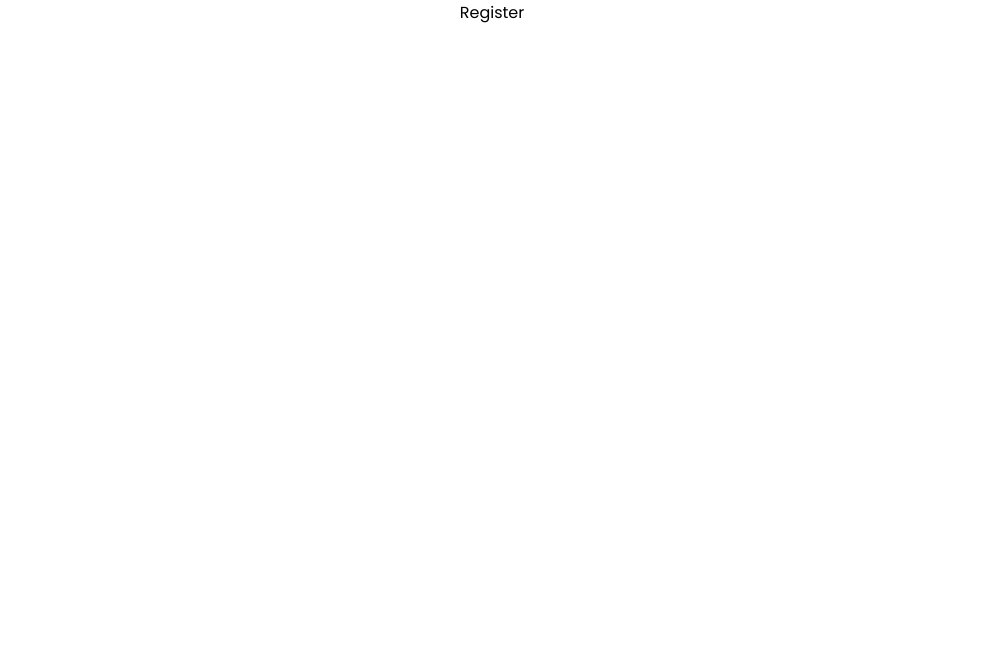
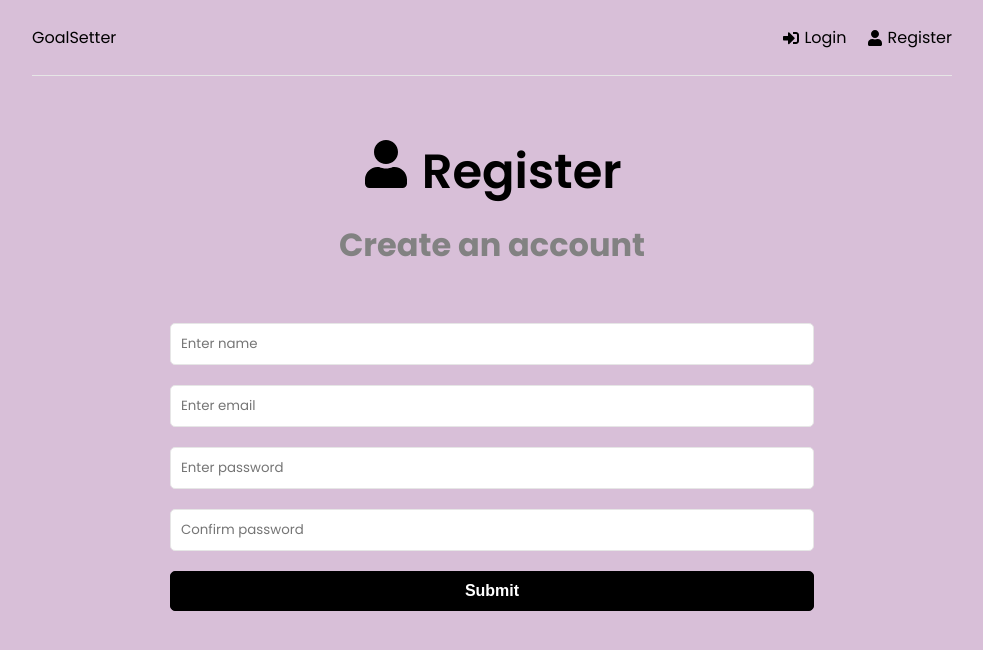
Before and after one commit to udaysharma1501/Uday-s-Goal-Setter-App, a React (Create React App) app in the folder frontend/: page /register in a window 1280 px wide. Shown: the top 650 px of the page, without its empty margins (148-1131 px from the left). Built offline with nearby package versions, Linux system fonts and the light colour scheme.

Commit message:
FE2 - pages basic setup

```diff
--- a/frontend/package.json
+++ b/frontend/package.json
@@ -9,9 +9,10 @@
     "@testing-library/user-event": "^14.5.2",
     "react": "^18.3.1",
     "react-dom": "^18.3.1",
+    "react-icons": "^5.2.1",
     "react-redux": "^8.1.3",
     "react-router-dom": "^6.24.1",
-    "react-scripts": "5.0.1",
+    "react-scripts": "^5.0.1",
     "web-vitals": "^2.1.4"
   },
   "scripts": {
--- a/frontend/src/App.js
+++ b/frontend/src/App.js
@@ -1,5 +1,6 @@
 import {BrowserRouter as Router, Routes, Route} from 'react-router-dom';
 
+import Header from './components/Header';
 import Dashboard from './pages/Dashboard';
 import Login from './pages/Login';
 import Register from './pages/Register';
@@ -9,6 +10,7 @@ function App() {
     <>
     <Router>
       <div className='container'>
+        <Header/>
         <Routes>
           <Route path='/' element={<Dashboard/>} />
           <Route path='/login' element={<Login/>} />
--- /dev/null
+++ b/frontend/src/components/Header.jsx
@@ -0,0 +1,30 @@
+import React from 'react';
+
+import {FaSignInAlt, FaSignOutAlt, FaUser} from 'react-icons/fa';
+import {Link} from 'react-router-dom';
+
+function Header() {
+  return (
+    <header className='header'>
+        <div className="logo">
+            <Link to='/'>
+                GoalSetter
+            </Link>
+        </div>
+        <ul>
+            <li>
+                <Link to='/login'>
+                    <FaSignInAlt/> Login
+                </Link>
+            </li>
+            <li>
+                <Link to='/register'>
+                    <FaUser/> Register
+                </Link>
+            </li>
+        </ul>
+    </header>
+  )
+}
+
+export default Header
--- a/frontend/src/index.css
+++ b/frontend/src/index.css
@@ -7,6 +7,7 @@
 }
 
 body {
+  background-color: thistle;
   font-family: 'Poppins', sans-serif;
   height: 100vh;
 }
--- a/frontend/src/pages/Login.jsx
+++ b/frontend/src/pages/Login.jsx
@@ -1,9 +1,66 @@
-import React from 'react'
+import React from "react";
+import { useState, useEffect } from "react";
+import { FaSignInAlt } from "react-icons/fa";
 
 function Login() {
+  const [formData, setFormData] = useState({
+    email: "",
+    password: "",
+  });
+
+  const { email, password } = formData;
+
+  const onChange = (e) => {
+    setFormData((prevState) => ({
+      ...prevState,
+      [e.target.name]: e.target.value,
+    }));
+  };
+
+  const onSubmit = (e) => {
+    e.preventDefault();
+  };
+
   return (
-    <div>Login</div>
-  )
+    <>
+      <section className="heading">
+        <h1>
+          <FaSignInAlt /> Login
+        </h1>
+      </section>
+      <section className="form">
+        <form onSubmit={onSubmit}>
+          <div className="form-group">
+            <input
+              type="email"
+              className="form-control"
+              id="email"
+              name="email"
+              value={email}
+              placeholder="Enter email"
+              onChange={onChange}
+            />
+          </div>
+          <div className="form-group">
+            <input
+              type="password"
+              className="form-control"
+              id="password"
+              name="password"
+              value={password}
+              placeholder="Enter password"
+              onChange={onChange}
+            />
+          </div>
+          <div className="form-group">
+            <button type="submit" className="btn btn-block">
+              Submit
+            </button>
+          </div>
+        </form>
+      </section>
+    </>
+  );
 }
 
-export default Login
+export default Login;
--- a/frontend/src/pages/Register.jsx
+++ b/frontend/src/pages/Register.jsx
@@ -1,9 +1,89 @@
-import React from 'react'
+import React from "react";
+import { useState, useEffect } from "react";
+import { FaUser } from "react-icons/fa";
 
 function Register() {
+  const [formData, setFormData] = useState({
+    name: "",
+    email: "",
+    password: "",
+    password2: "",
+  });
+
+  const { name, email, password, password2 } = formData;
+
+  const onChange = (e) => {
+    setFormData((prevState) => ({
+        ...prevState,
+        [e.target.name]: e.target.value,
+    }))
+  }
+
+  const onSubmit = (e) => {
+    e.preventDefault();
+  }
+
   return (
-    <div>Register</div>
-  )
+    <>
+      <section className="heading">
+        <h1>
+          <FaUser /> Register
+        </h1>
+        <p>Create an account</p>
+      </section>
+      <section className="form">
+        <form onSubmit={onSubmit}>
+          <div className="form-group">
+            <input
+              type="text"
+              className="form-control"
+              id="name"
+              name="name"
+              value={name}
+              placeholder="Enter name"
+              onChange={onChange}
+            />
+          </div>
+          <div className="form-group">
+            <input
+              type="email"
+              className="form-control"
+              id="email"
+              name="email"
+              value={email}
+              placeholder="Enter email"
+              onChange={onChange}
+            />
+          </div>
+          <div className="form-group">
+            <input
+              type="password"
+              className="form-control"
+              id="password"
+              name="password"
+              value={password}
+              placeholder="Enter password"
+              onChange={onChange}
+            />
+          </div>
+          <div className="form-group">
+            <input
+              type="password"
+              className="form-control"
+              id="password"
+              name="password"
+              value={password}
+              placeholder="Confirm password"
+              onChange={onChange}
+            />
+          </div>
+          <div className="form-group">
+            <button type="submit" className="btn btn-block">Submit</button>
+          </div>
+        </form>
+      </section>
+    </>
+  );
 }
 
-export default Register
+export default Register;
```
Also changed, not shown: 1 other file (tests, documents, lock files or other folders).
